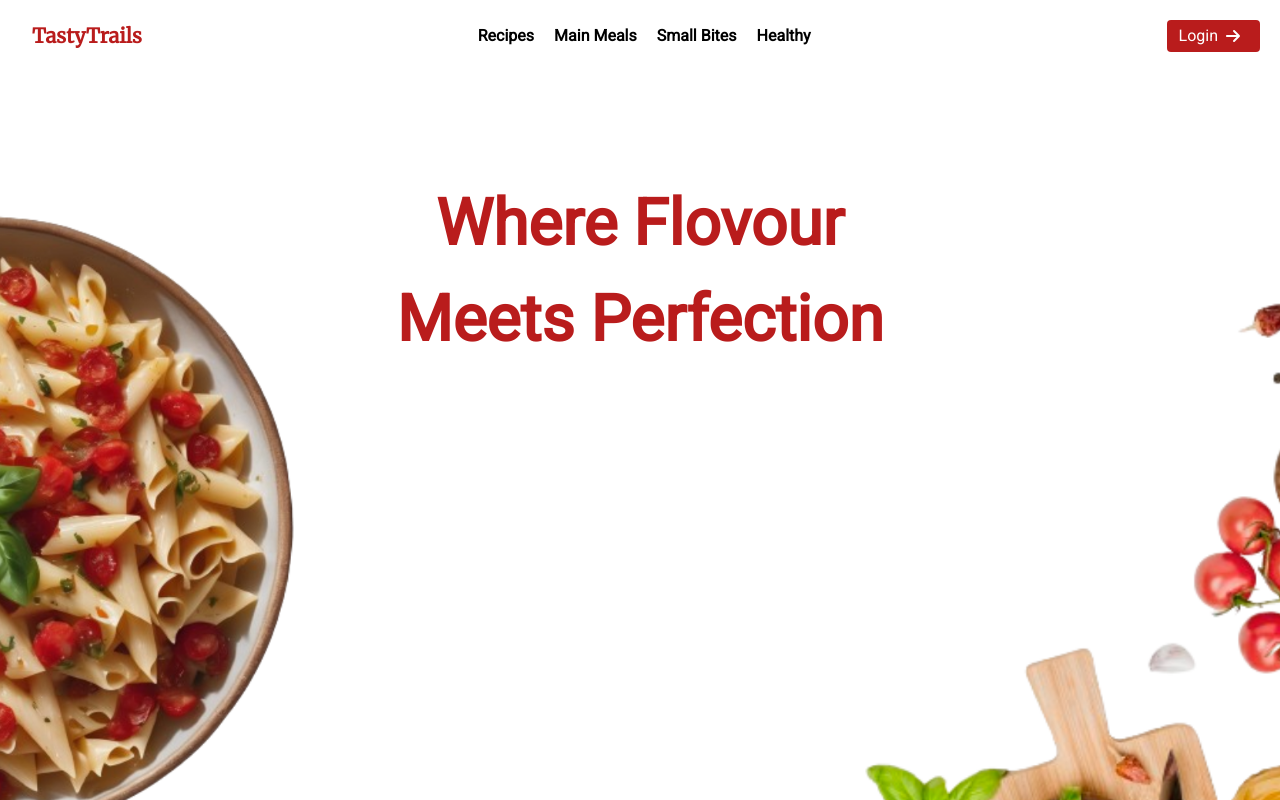
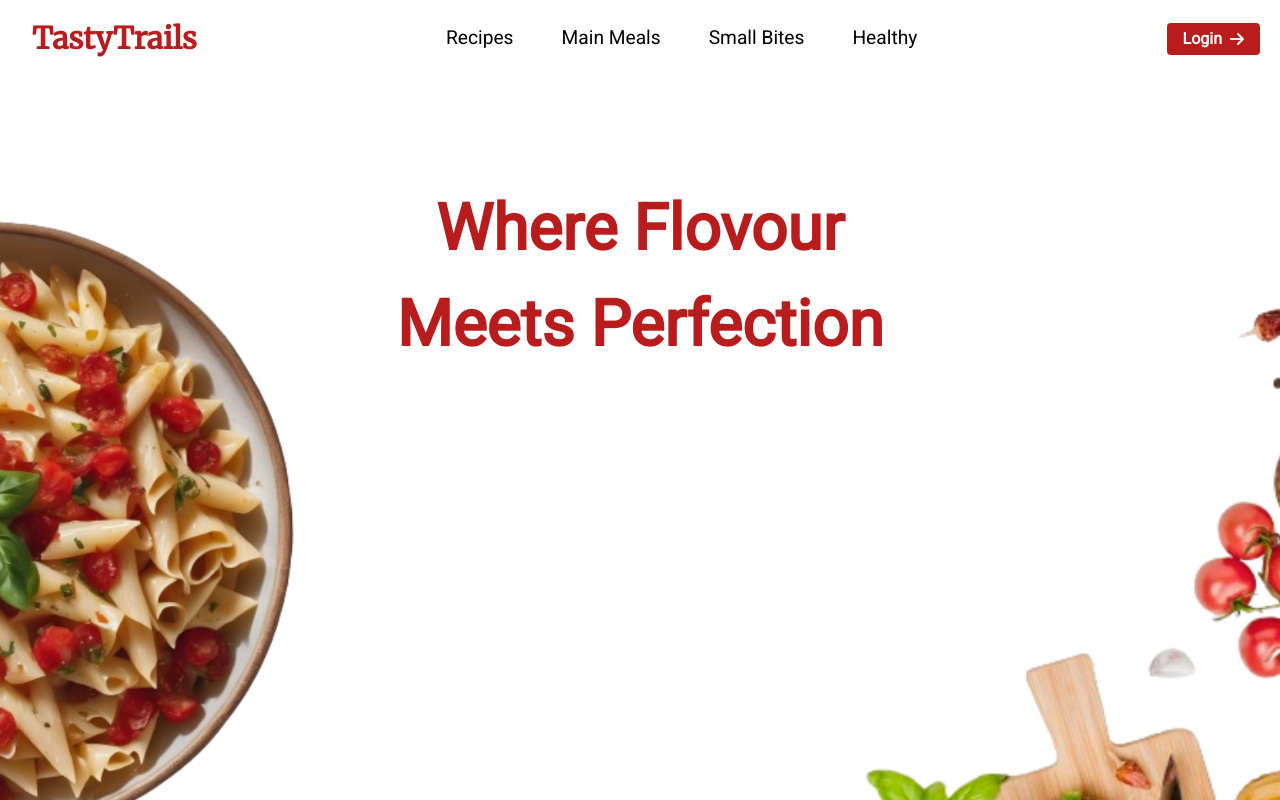
Before and after one commit to AlfiyaSiddique/TastyTrails, a React (Vite) app in the folder frontend/: page / in a window 1280 px wide. Shown: the top 800 px of the page. Built offline with nearby package versions, Linux system fonts and the light colour scheme; no server answers.

Commit message:
Improved the navbarui

```diff
--- a/frontend/src/Components/Navbar.jsx
+++ b/frontend/src/Components/Navbar.jsx
@@ -38,44 +38,44 @@ const Navbar = () => {
       <header className="text-gray-600 body-font">
         <div className="container mx-auto flex flex-wrap p-5 flex-col md:flex-row items-center">
           <div className="flex title-font font-medium items-center text-red-700 mb-4 md:mb-0">
-            <span className="ml-3 text-xl font-bold">
+            <span className="ml-3 text-3xl font-bold">
               <Link to={"/"} className="font-[Merriweather]">
                 TastyTrails{" "}
               </Link>
             </span>
           </div>
 
-          <nav className="md:ml-auto md:mr-auto flex flex-wrap items-center text-base justify-center">
+          <nav className="md:ml-auto md:mr-auto flex flex-wrap items-center text-[1.2rem] justify-center gap-12 font-medium">
             <Link
               to="/recipes"
-              className="mr-5 hover:text-red-700 text-black font-semibold"
+              className="hover:text-red-700 text-black"
             >
               Recipes
             </Link>
             <Link
               to="/mainmeals"
-              className="mr-5 hover:text-red-700 text-black font-semibold"
+              className="hover:text-red-700 text-black"
             >
               Main Meals
             </Link>
             <Link
               to="/smallbites"
-              className="mr-5 hover:text-red-700 text-black font-semibold"
+              className="hover:text-red-700 text-black"
             >
               Small Bites
             </Link>
             <Link
               to="/healthy"
-              className="mr-5 hover:text-red-700 text-black font-semibold"
+              className="hover:text-red-700 text-black"
             >
               Healthy
             </Link>
           </nav>
           {user === null ? (
             <Link to={path == "/" || path == "/signup" ? "/login" : "/signup"}>
-              <button className="inline-flex items-center bg-red-700 border-0 py-1 px-3 focus:outline-none hover:bg-red-500 rounded text-white mt-4 md:mt-0 transition-all">
+              <button className=" font-semibold inline-flex items-center bg-red-700 border-0 py-1 px-4 focus:outline-none hover:bg-red-500 rounded text-white mt-4 md:mt-0 transition-all">
                 {path === "/" || path == "/signup" ? "Login" : "Sign Up"}
-                <FontAwesomeIcon icon={faArrowRight} className="mx-2" />
+                <FontAwesomeIcon icon={faArrowRight} className="ml-2" />
               </button>
             </Link>
           ) : (
```
Also changed, not shown: 1 other file (tests, documents, lock files or other folders).
